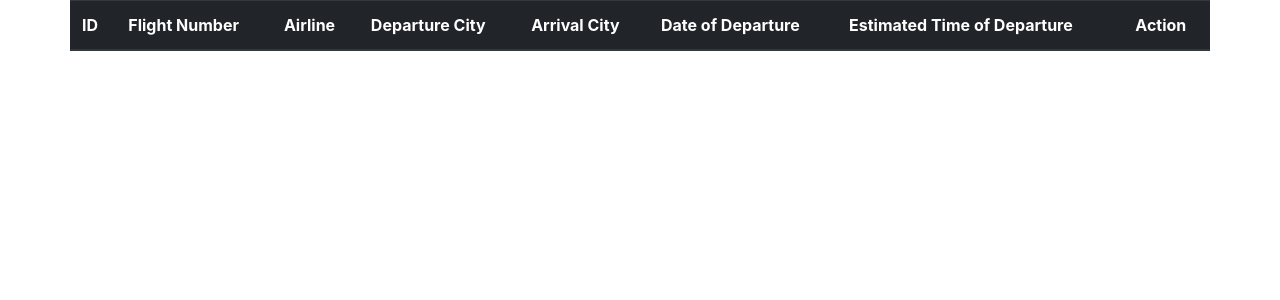
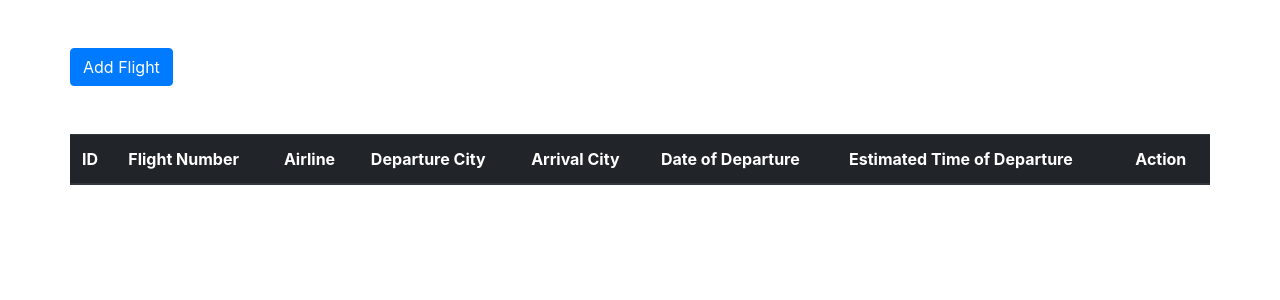
Before and after one commit to brensaud/flightservices, a Django app: page /apicrud/flights/ in a window 1280 px wide. Shown: the top 300 px of the page. Run offline with Django 3.2, Linux system fonts and the light colour scheme; data that the repository does not hold is empty; some libraries are stand-ins or nearby versions.

Commit message:
Completed Crud based on api of flightservices

```diff
--- a/apicrud/templates/apicrud/flight_list.html
+++ b/apicrud/templates/apicrud/flight_list.html
@@ -11,7 +11,8 @@
 <body>
 
     <div class="container">
-        <div class="row">
+        <div class="row mt-5">
+            <button id="add-flight-get" class="btn btn-primary mb-5">Add Flight</button>
             <table class="table table-striped table-dark">
                 <thead>
                     <tr>
@@ -50,7 +51,7 @@
                             <td>${ flight.date_of_departure }</td>
                             <td>${ flight.estimated_time_of_departure }</td>
                             <td>
-                                <a href=""class="data-view" data-id="${flight.id}">View</a>
+                                <a href="#" class="data-view" data-id="${flight.id}">View</a>
                                 <a href="#" class="edit-flight" data-id="${flight.id}">Edit</a>
                                 <a href="#" class="delete-flight" data-id="${flight.id}">Delete</a>
                             </td>
@@ -205,9 +206,94 @@
                 headers: {'X-CSRFToken': csrftoken},
                 dataType: 'json',
                 data:$("#update-form").serialize(),
-                success: function(resonse){
-                    console.log(response)
-                    alert('Successfull Updated')
+                success: function(response){
+                    window.location = "http://localhost:8000/apicrud/flights/";
+                },
+                error: function(err) {
+                    console.log('Something wrong happen')
+                }
+            });
+        });
+
+
+
+
+        $(document).off('click', '#add-flight-get').on('click', '#add-flight-get', function(e) {
+            e.preventDefault()
+            let detail_html = `
+                <h1>Fill Flights Detail</h1>
+                <form id="add-form">
+                    <div class="form-row">
+
+                        <div class="form-group col-md-6">
+                            <label for="inputEmail4">Flight Number</label>
+                            <input type="text" name="flight_number" class="form-control" id="inputEmail4">
+                        </div>
+
+                    </div>
+
+                    <div class="form-row">
+
+                        <div class="form-group col-md-6">
+                            <label for="inputEmail4">Airline</label>
+                            <input type="text" name="operating_airlines" class="form-control" id="inputEmail4">
+                        </div>
+
+                    </div>
+
+
+                    <div class="form-row">
+
+                        <div class="form-group col-md-6">
+                            <label for="inputEmail4">Departure City</label>
+                            <input type="text" name="departure_city" class="form-control" id="inputEmail4">
+                        </div>
+
+                    </div>
+
+                    <div class="form-row">
+
+                        <div class="form-group col-md-6">
+                            <label for="inputEmail4">Arrival City</label>
+                            <input type="text" name="arrival_city" class="form-control" id="inputEmail4">
+                        </div>
+
+                    </div>
+                    <div class="form-row">
+
+                        <div class="form-group col-md-6">
+                            <label for="inputEmail4">Date of Departure</label>
+                            <input type="date" name="date_of_departure" class="form-control" id="inputEmail4">
+                        </div>
+
+                    </div>
+                    <div class="form-row">
+
+                        <div class="form-group col-md-6">
+                            <label for="inputEmail4">Estimated time of departure</label>
+                            <input type="time" name="estimated_time_of_departure"  class="form-control" id="inputEmail4">
+                        </div>
+
+                    </div>
+
+                    <button type="submit" id="post-flight" class="btn btn-primary">Add Flight</button>
+                </form>
+            `;
+
+            $('.container').html(detail_html);
+        });
+
+
+        $(document).off('click', '#post-flight').on('click', '#post-flight', function(e) {
+            e.preventDefault()
+            $.ajax({
+                url: 'http://localhost:8000/flightservices/flights/',
+                method: 'POST',
+                headers: {'X-CSRFToken': csrftoken},
+                dataType: 'json',
+                data:$("#add-form").serialize(),
+                success: function(response){
+                    window.location = "http://localhost:8000/apicrud/flights/";
                 },
                 error: function(err) {
                     console.log('Something wrong happen')
@@ -218,7 +304,20 @@
 
         $(document).off('click', '.delete-flight').on('click', '.delete-flight', function(e) {
             e.preventDefault()
-            console.log($(this).attr('data-id'))
+            let flight_id = $(this).attr('data-id')
+            $.ajax({
+                url: 'http://localhost:8000/flightservices/flights/'+flight_id+'/',
+                method: 'DELETE',
+                headers: {'X-CSRFToken': csrftoken},
+                dataType: 'json',
+                success: function(response){
+                    alert("Flight Succesfull Deleted")
+                    window.location = "http://localhost:8000/apicrud/flights/";
+                },
+                error: function(err) {
+                    console.log('Something wrong happen')
+                }
+            });
         });
 
 
```
